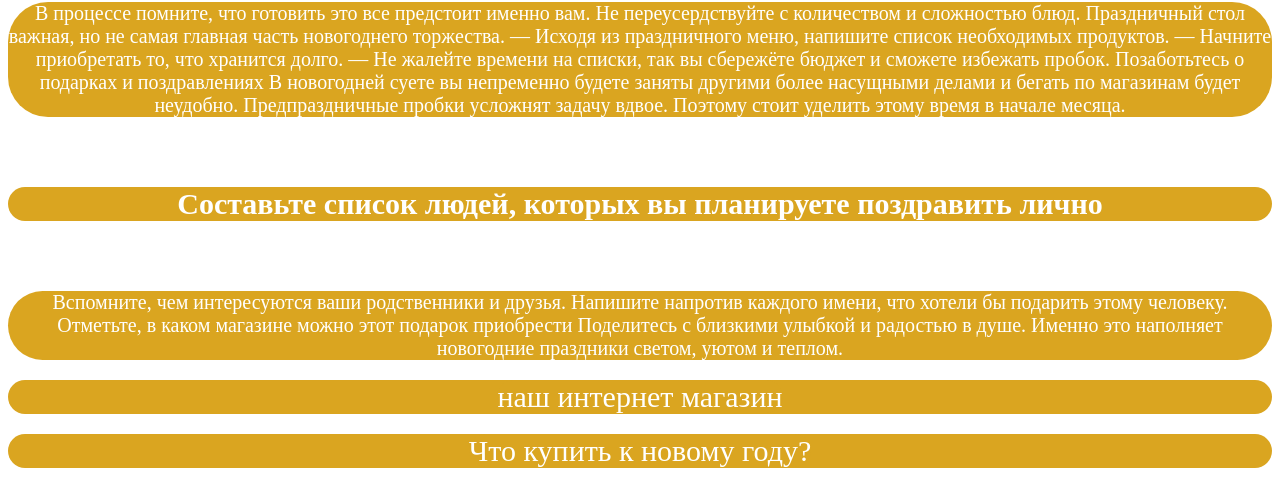
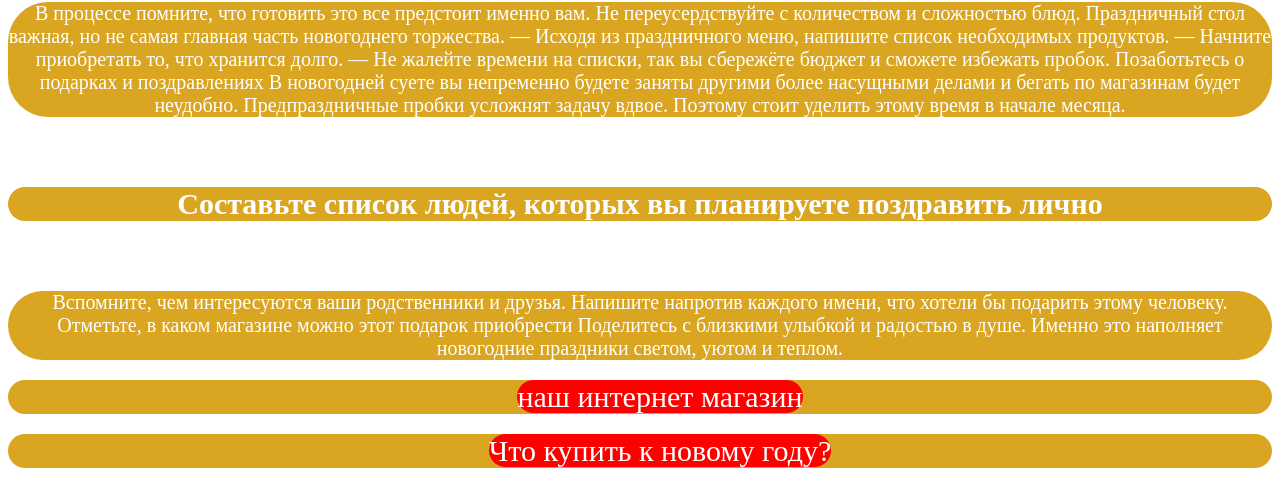
Before and after one commit to exp1orfun/happy-new-year, a plain HTML site: page index.html in a window 1280 px wide. Shown: the part 1533-2021 px from the top of the page. Drawn offline with Linux system fonts and the light colour scheme.

Commit message:
Update style.css

```diff
--- a/style.css
+++ b/style.css
@@ -13,12 +13,13 @@ h1 {
     border-radius: 40px;
 }
 header a {
-    font-size: 30px;
+     font-size: 30px;
     text-align: justify center;
-    background-color:goldenrod;
+    background-color:red;
     color:white;
     text-decoration: none;
-    border-radius: 50px;
+    border-radius: 80px;
+    margin-left: 40px;
 
 
 
```
